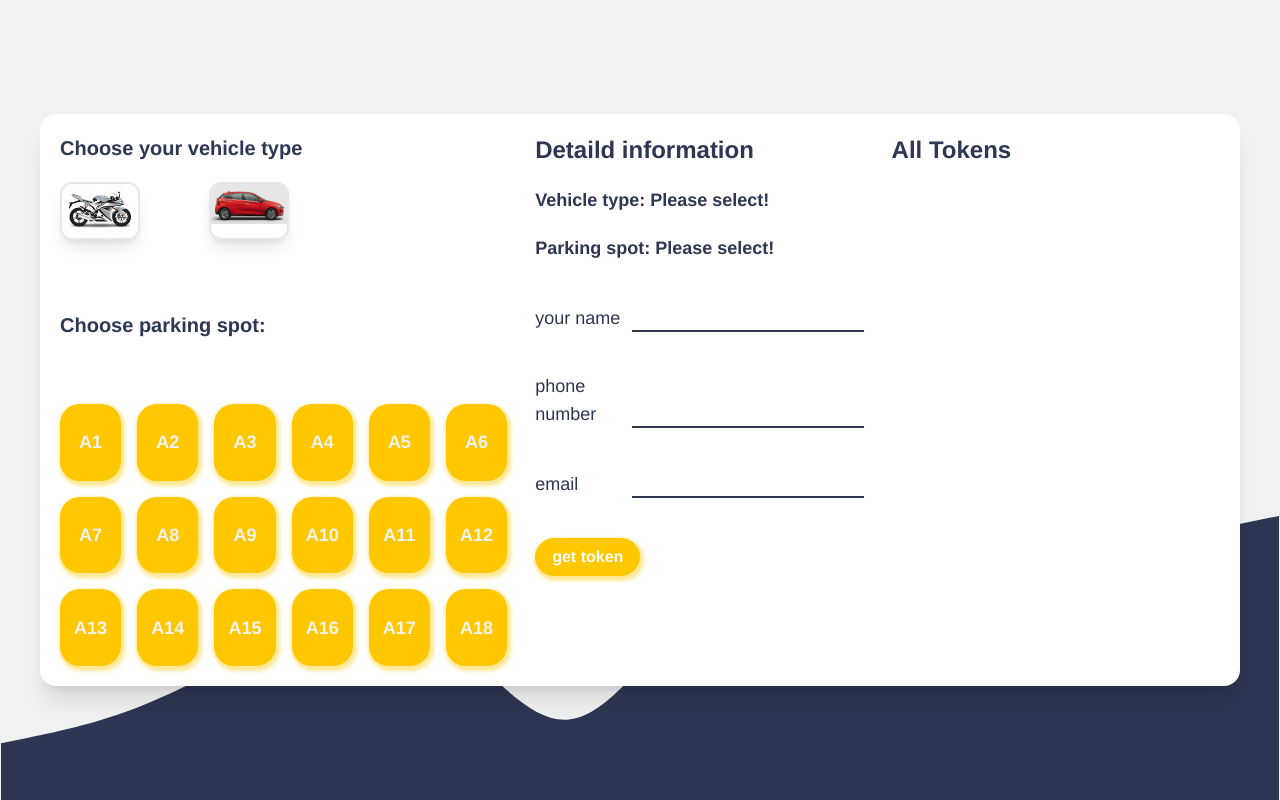
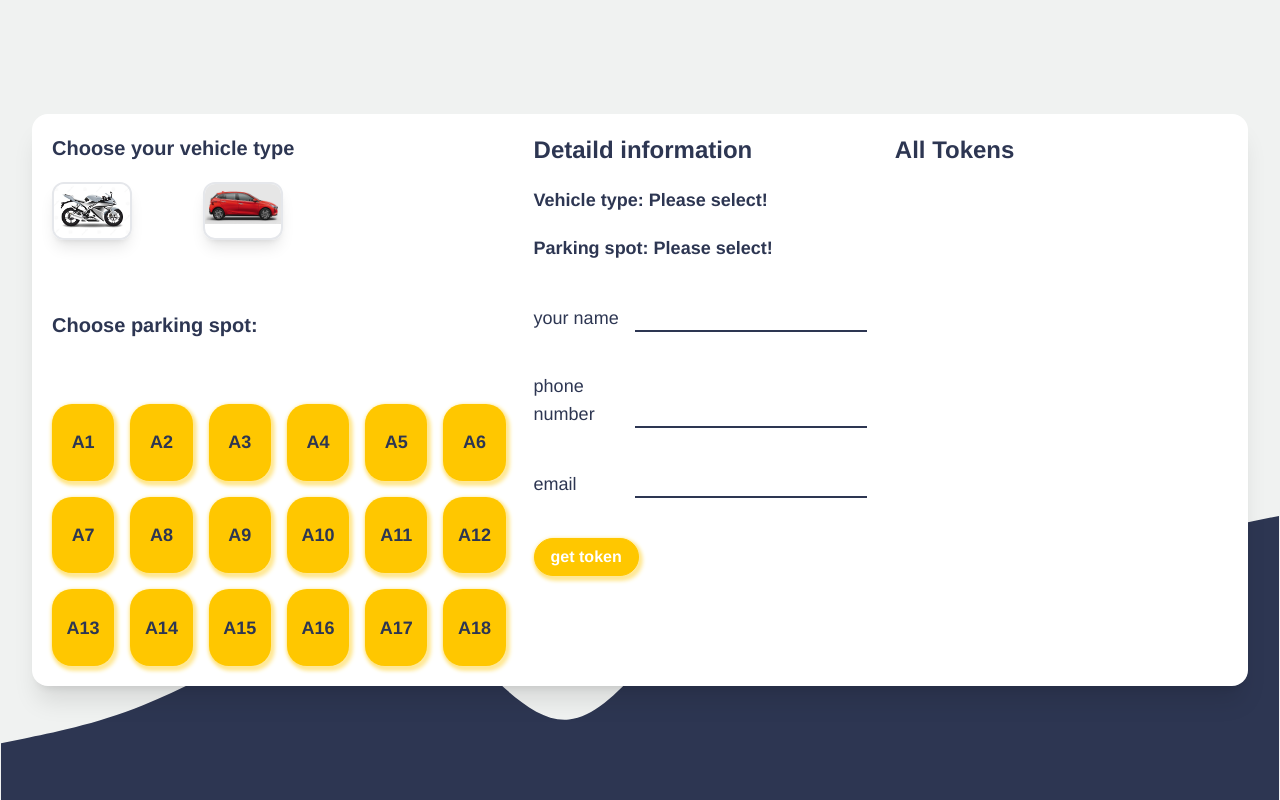
Before and after one commit to Seyam08/parking-app, a React (Vite) app: page / in a window 1280 px wide. Built offline with nearby package versions, Linux system fonts and the light colour scheme.

Commit message:
design bug fixed

```diff
--- a/src/components/Form/DetailedForm.module.css
+++ b/src/components/Form/DetailedForm.module.css
@@ -11,7 +11,10 @@
   @apply bg-transparent outline-0 border-b-2 border-prk-text-clr;
 }
 .form_area label {
-  @apply py-5 flex justify-between items-end text-lg text-prk-text-clr;
+  @apply py-5 md:flex gap-2 block justify-between items-end text-lg text-prk-text-clr;
+}
+.form_area label input {
+  @apply block w-full md:w-auto;
 }
 .form_area button {
   box-shadow: 3px 4px 5px #ffea9e, 1px 2px 5px #ffc700;
--- a/src/components/Park.module.css
+++ b/src/components/Park.module.css
@@ -1,8 +1,8 @@
 .container {
-  @apply bg-prk-bg p-10 bg-[url('../assets/images/wave.svg')] bg-fixed bg-clip-border bg-origin-border bg-no-repeat bg-contain bg-right-bottom lg:h-screen lg:grid lg:place-items-center;
+  @apply bg-prk-bg lg:p-8 md:p-6 p-3 bg-[url('../assets/images/wave.svg')] bg-fixed bg-clip-border bg-origin-border bg-no-repeat bg-contain bg-right-bottom lg:h-screen lg:grid lg:place-items-center;
 }
 .sub_container {
-  @apply bg-prk-fg rounded-2xl shadow-xl p-5 grid lg:grid-cols-10 md:grid-cols-10 grid-cols-10 md:gap-7 gap-7;
+  @apply bg-prk-fg rounded-2xl shadow-xl p-5 grid lg:grid-cols-10 md:grid-cols-10 grid-cols-10 md:gap-7 gap-7 overflow-hidden;
 }
 .heading_font {
   @apply font-bold text-xl;
--- a/src/components/Spot/Spot.module.css
+++ b/src/components/Spot/Spot.module.css
@@ -5,7 +5,7 @@
   @apply row-span-2;
 }
 .spot_select {
-  @apply row-span-4 grid grid-cols-6 gap-4;
+  @apply row-span-4 grid grid-cols-6 lg:gap-4 md:gap-2 gap-1;
 }
 .vehicle_wrap {
   @apply grid grid-cols-3 py-5;
@@ -22,7 +22,7 @@
 .prk_space {
   border-radius: 20px;
   box-shadow: 3px 4px 5px #ffea9e, 1px 2px 5px #ffc700;
-  @apply bg-prk-btn-clr font-semibold text-lg text-prk-bg
+  @apply bg-prk-btn-clr font-semibold md:text-lg text-sm text-prk-text-clr
   text-center content-center duration-100 cursor-pointer;
 }
 .prk_space:hover,
```
